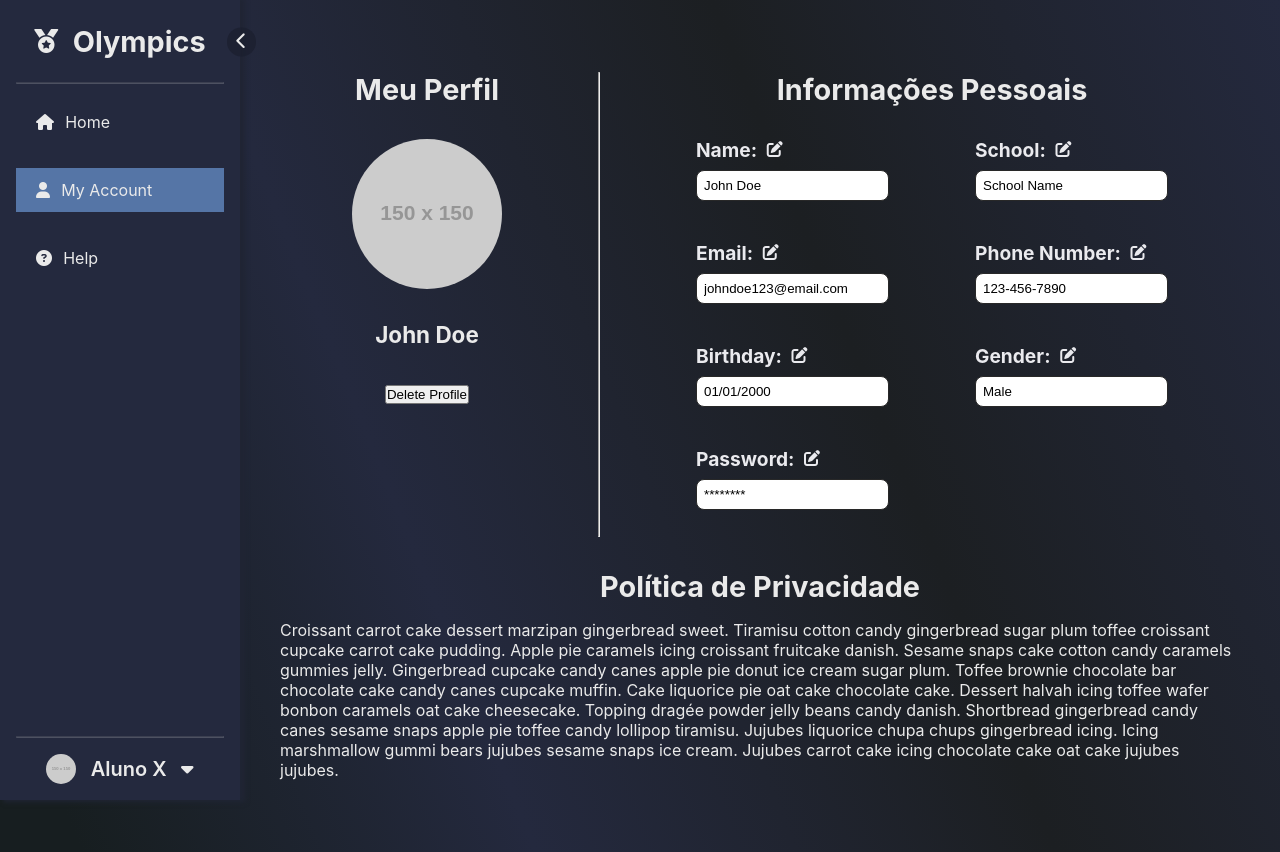
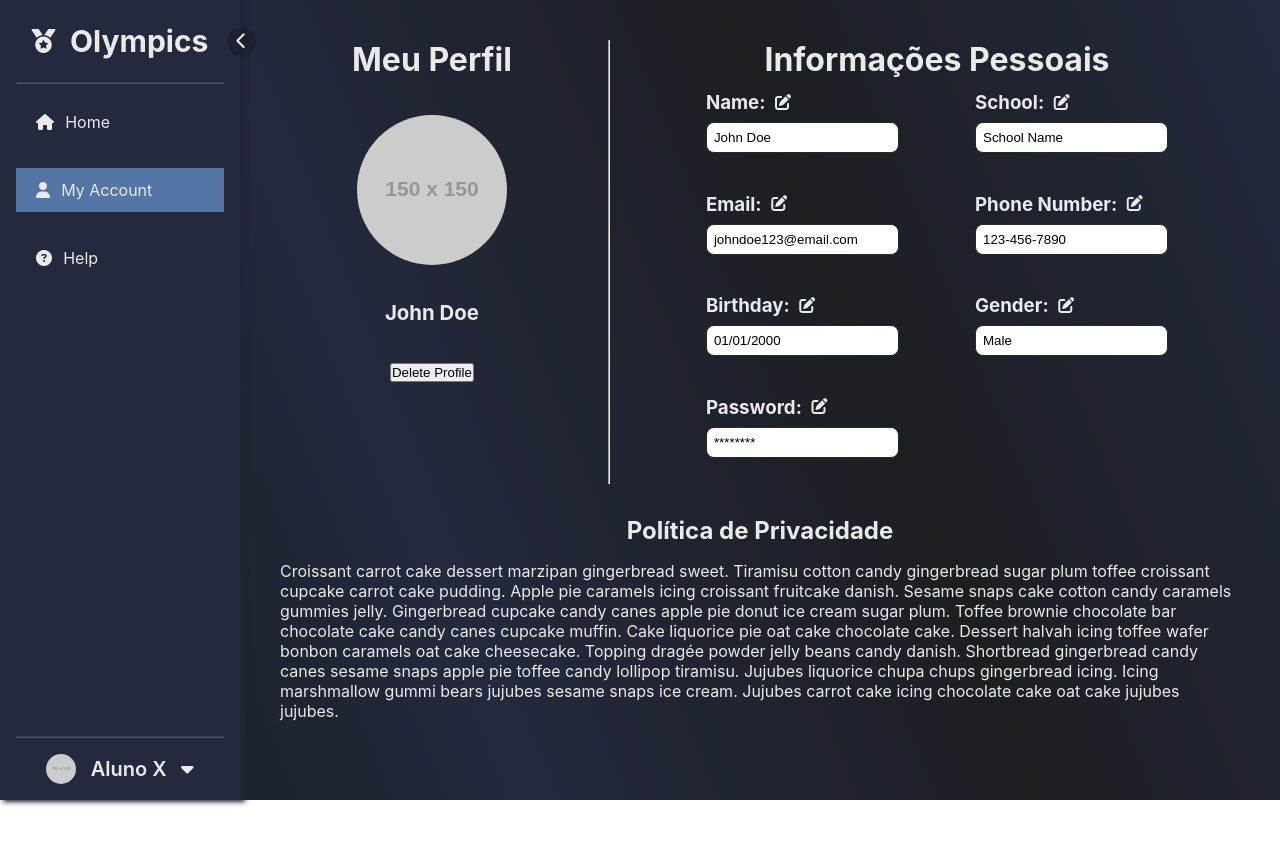
Before and after one commit to phdaccache/Projeto_MC656, a React (Create React App) app in the folder frontend/: page /settings in a window 1280 px wide. After the commit the page ends 800 px from the top, so only its background shows below. Built offline with nearby package versions, Linux system fonts and the light colour scheme.

Commit message:
fix: fix design consistency in SettingsPage

```diff
--- a/frontend/src/pages/SettingsPage/SettingsPage.css
+++ b/frontend/src/pages/SettingsPage/SettingsPage.css
@@ -1,5 +1,5 @@
 .all-settings-container {
-  font-size: 1.2rem;
+  font-size: 1.17rem;
   color: rgb(234, 234, 234);
   display: flex;
   flex-wrap: wrap;
@@ -20,10 +20,6 @@
   transition: visibility 0.3s, opacity 0.3s linear;
 }
 
-h2 {
-  font-size: 1.8rem;
-}
-
 .settings-information {
   display: flex;
   flex-direction: column;
@@ -36,21 +32,26 @@ h2 {
   color: #eaeaea;
   text-align: center;
   width: 85%;
-  margin: 2rem auto;
+  margin: 0rem auto;
 }
 
 .settings-profile {
-  font-size: 1.2em;
+  /* font-size: 1.2em; */
   display: flex;
   flex-direction: column;
-  gap: 2rem;
+  gap: 2.22rem;
   align-items: center;
+  text-wrap: nowrap;
 }
 
 .settings-profile img {
   width: 150px;
   height: 150px;
   border-radius: 50%;
+}
+
+.settings-profile h3 {
+  font-size: 1.275rem;
 }
 
 .settings-information h2 {
--- a/frontend/src/pages/SettingsPage/SettingsPage.jsx
+++ b/frontend/src/pages/SettingsPage/SettingsPage.jsx
@@ -49,7 +49,7 @@ export default function SettingsPage() {
     <div className="settings-info-page-container">
       <div className="settings-container">
         <div className="settings-profile">
-          <h2>Meu Perfil</h2>
+          <h1>Meu Perfil</h1>
           <img
             src="https://via.placeholder.com/150"
             alt="profile"
@@ -62,7 +62,7 @@ export default function SettingsPage() {
         </div>
         <hr />
         <div className="settings-information">
-          <h2>Informações Pessoais</h2>
+          <h1>Informações Pessoais</h1>
           <div className="all-settings-container">
             {settings.map((setting) => (
               <SettingsComponent
```
